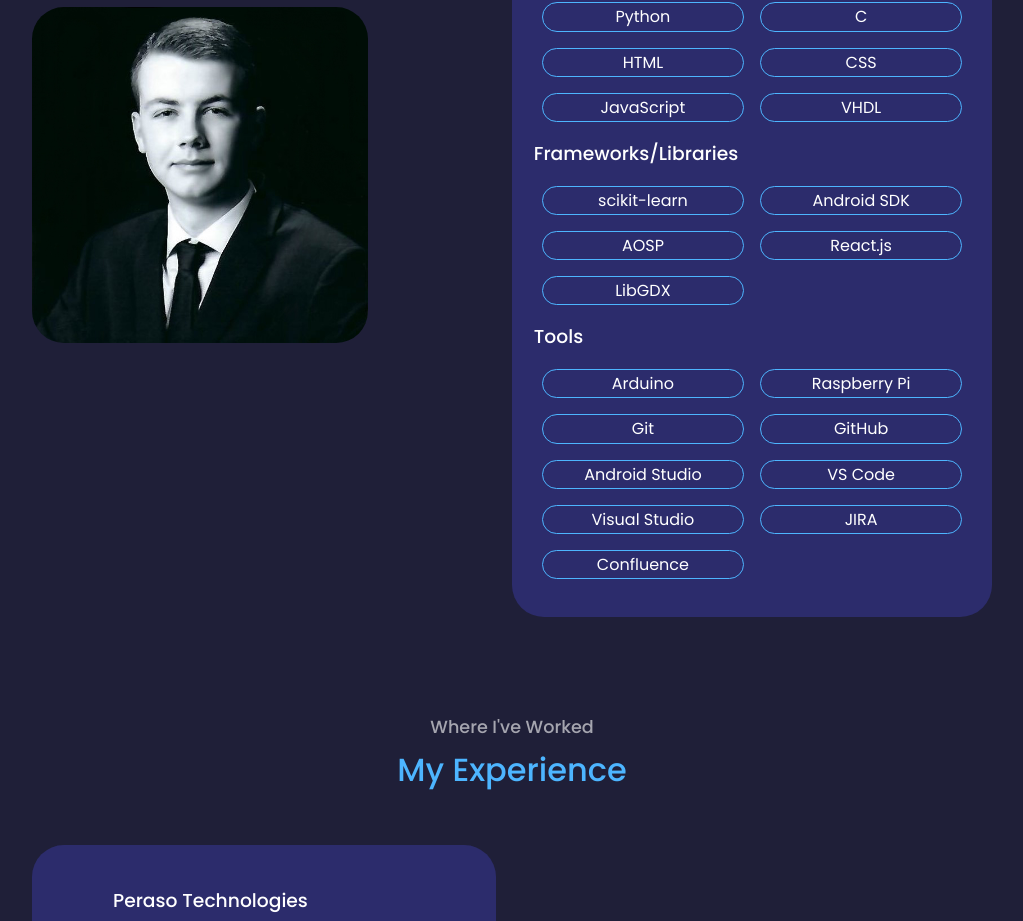
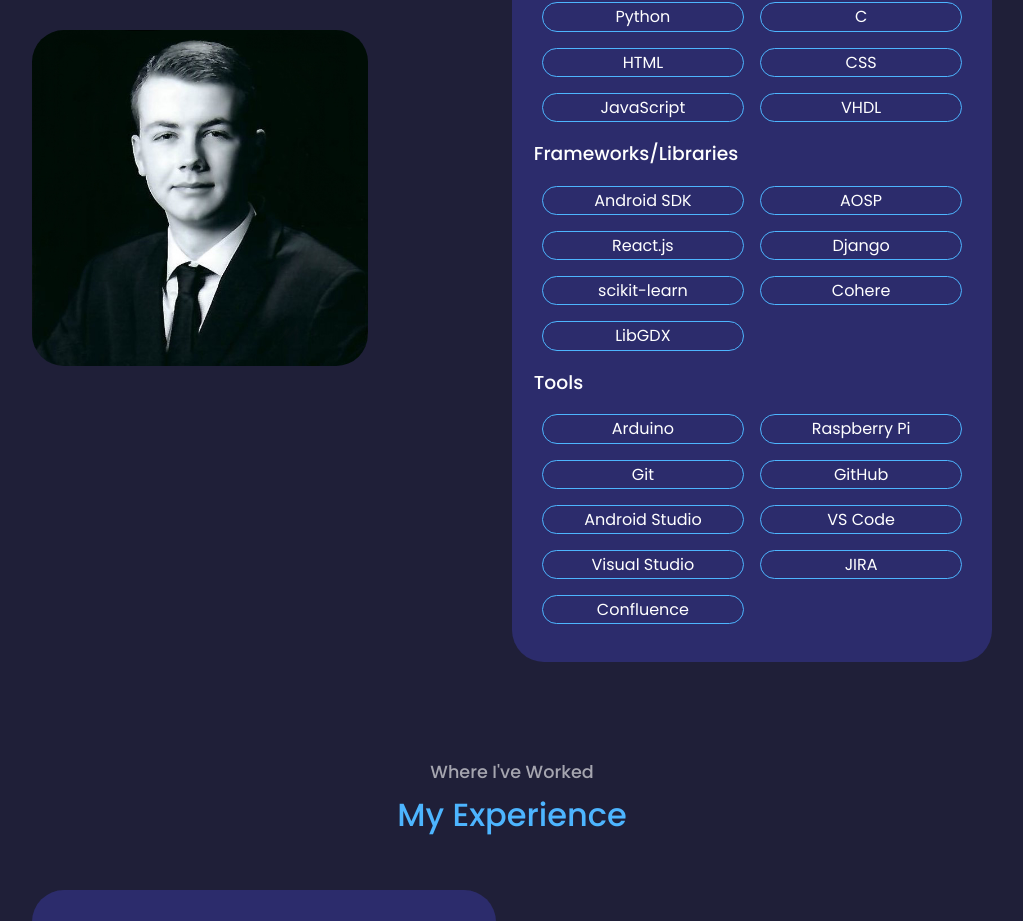
Before and after one commit to thomashart17/thomashart17.github.io, a React (Create React App) app: page / in a window 1280 px wide. Shown: the part 1295-2216 px from the top of the page, without its empty margins (128-1151 px from the left). Built offline with nearby package versions, Linux system fonts and the light colour scheme.

Commit message:
update skills

```diff
--- a/src/components/about/About.jsx
+++ b/src/components/about/About.jsx
@@ -14,10 +14,12 @@ const languages = [
 ]
 
 const frameworks = [
-  'scikit-learn',
   'Android SDK',
   'AOSP',
   'React.js',
+  'Django',
+  'scikit-learn',
+  'Cohere',
   'LibGDX',
 ]
 
```
